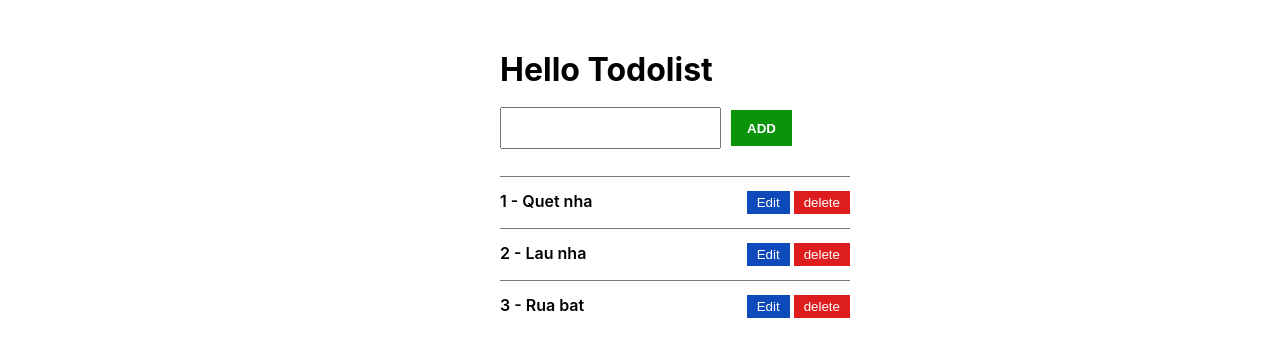
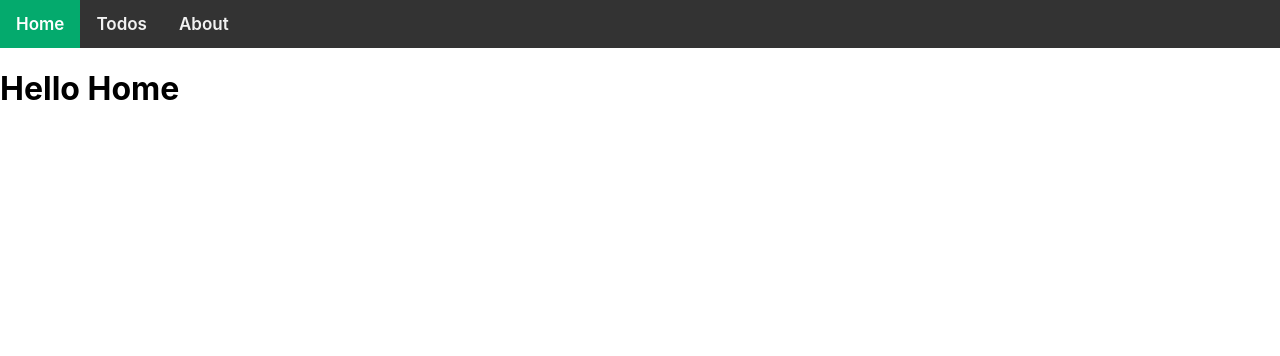
Before and after one commit to Nguyenbakhoa-sacly/hoidanit, a React (Create React App) app: page / in a window 1280 px wide. Shown: the top 356 px of the page. Built offline with nearby package versions, Linux system fonts and the light colour scheme.

Commit message:
react-router

```diff
--- a/package.json
+++ b/package.json
@@ -10,7 +10,7 @@
     "clsx": "^1.2.1",
     "react": "^18.2.0",
     "react-dom": "^18.2.0",
-    "react-router-dom": "^6.11.2",
+    "react-router-dom": "^6.12.1",
     "react-scripts": "5.0.1",
     "react-toastify": "^9.1.3",
     "sass": "^1.62.1",
--- a/src/views/App.js
+++ b/src/views/App.js
@@ -1,18 +1,36 @@
 
-import { ToastContainer, toast } from 'react-toastify';
+import { ToastContainer } from 'react-toastify';
 import 'react-toastify/dist/ReactToastify.css';
-
+import {
+  BrowserRouter as Router,
+  Switch,
+  Route,
+} from "react-router-dom";
 import './App.module.scss';
 import styles from './App.module.scss';
 import classNames from 'classnames/bind';
 import MyComponent from './example';
 import ListTodo from './todos/ListTodo';
+import Home from './example/Home';
+import Nav from './nav/Nav';
 const cx = classNames.bind(styles);
 function App() {
   return (
+    <Router>
       <div className={cx('app')}>
-      <ListTodo/>
+        <Nav/>
 
+        <Switch>
+          <Route path="/about">
+            <MyComponent />
+          </Route>
+          <Route path="/todo">
+            <ListTodo />
+          </Route>
+          <Route path="/" >
+            <Home />
+          </Route>
+        </Switch>
 
         <ToastContainer
             position="top-right"
@@ -29,6 +47,7 @@ function App() {
         {/* Same as */}
         <ToastContainer />
       </div>
+    </Router>
   );
 }
 
--- a/src/views/example/ChildComponent.js
+++ b/src/views/example/ChildComponent.js
@@ -36,7 +36,6 @@ class ChildComponent extends React.Component {
                                 return(
                                     <div key={item.id}>
                                         {item.title} - {item.salary} $
-
                                         <span onClick={()=> this.handleDelte(item)} className={cx('delete')}>&#215;</span>
                                     </div>
                                 )
--- /dev/null
+++ b/src/views/example/Home.js
@@ -0,0 +1,16 @@
+
+import React from 'react';
+
+class Home extends React.Component{
+    render() {
+
+        return (
+
+            <div>
+                <h1>Hello Home</h1>
+            </div>
+        )
+    }
+}
+
+export default Home
--- /dev/null
+++ b/src/views/nav/Nav.js
@@ -0,0 +1,27 @@
+
+import React from 'react';
+import { NavLink} from "react-router-dom";
+import classNames from 'classnames/bind';
+import styles from './Nav.module.scss'
+const cx = classNames.bind(styles)
+
+class Nav extends React.Component {
+
+    render() {
+        return(
+            <div className={cx('topnav')}>
+                <NavLink to="/" activeClassName={cx('active')} exact = {true}>
+                    Home
+                </NavLink>
+                <NavLink to="/todo" activeClassName={cx('active')}>
+                    Todos
+                </NavLink>
+                <NavLink to="/about" activeClassName={cx('active')}>
+                    About
+                </NavLink>
+            </div>
+        )
+    }
+}
+
+export default Nav
--- /dev/null
+++ b/src/views/nav/Nav.module.scss
@@ -0,0 +1,24 @@
+
+
+.topnav {
+    overflow: hidden;
+    background-color: #333;
+    width: 100%;
+    a {
+        float: left;
+        color: #f2f2f2;
+        text-align: center;
+        padding: 14px 16px;
+        text-decoration: none;
+        font-size: 17px;
+
+        &:hover {
+                background-color: #ddd;
+                color: black;
+            }
+    }
+    a.active {
+        background-color: #04AA6D;
+        color: white;
+    }
+}
```
Also changed, not shown: 1 other file (tests, documents, lock files or other folders). Lines whose indentation alone changed are shown as unchanged.
